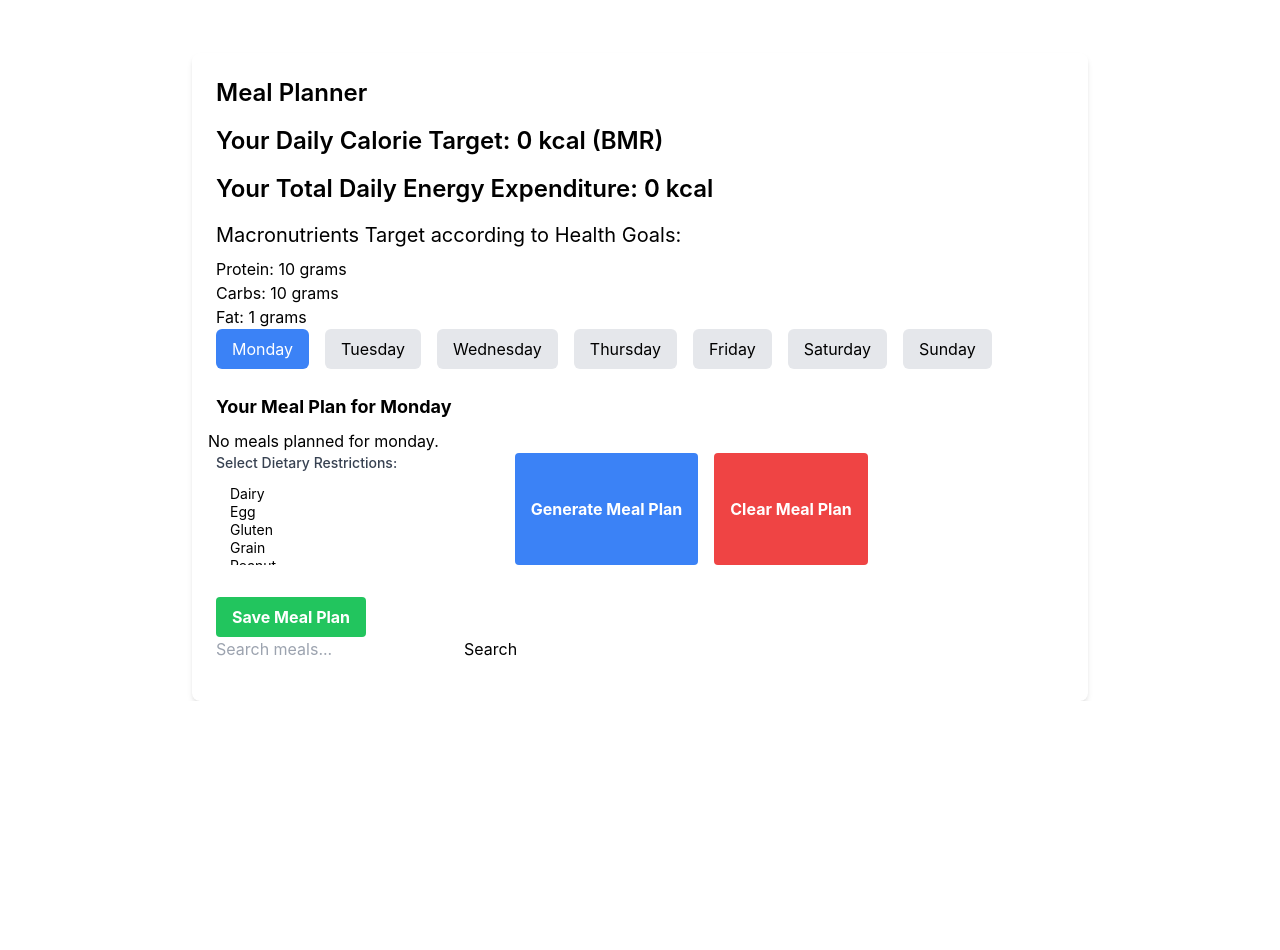
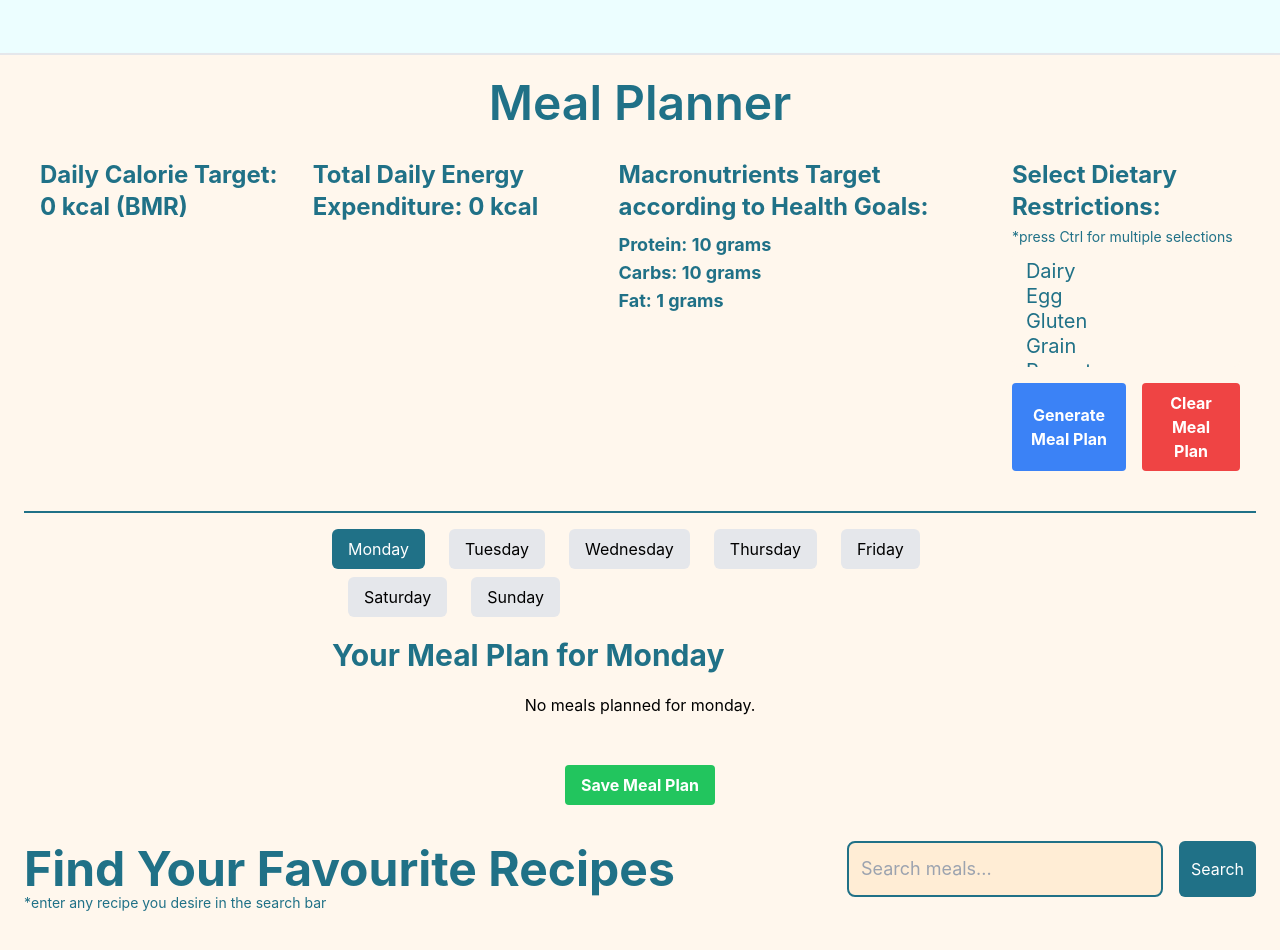
Before and after one commit to AbhiRaa/SOIL, a React (Create React App) app in the folder soil-organic/: page /meal in a window 1280 px wide. Shown: the part 180-1130 px from the top of the page. Before the commit the page ends 881 px from the top, so only its background shows below. Built offline with nearby package versions, Linux system fonts and the light colour scheme.

Commit message:
styled meal planner

```diff
--- a/soil-organic/src/components/MealCard.js
+++ b/soil-organic/src/components/MealCard.js
@@ -1,12 +1,12 @@
 const MealCard = ({ meal }) => {
 
     return (
-        <div className="px-2 w-full md:w-1/3">
-          <div className="bg-white p-4 rounded-lg shadow">
-            <img src={`https://spoonacular.com/recipeImages/${meal.id}-312x231.${meal.imageType}`} alt={meal.title} className="w-full h-32 object-cover rounded-lg" />
+        <div className="border border-primary text-orange-600 rounded-lg p-4 bg-orange-100 w-64 shadow-lg">
+          <div>
+            <img src={`https://spoonacular.com/recipeImages/${meal.id}-312x231.${meal.imageType}`} alt={meal.title} className="w-full h-40 object-cover rounded-t-lg" />
             <h4 className="mt-2 font-bold">{meal.title}</h4>
-            {meal.readyInMinutes && <p>Prep Time: {meal.readyInMinutes} minutes</p>}
-            {meal.servings && <p>Servings: {meal.servings}</p>}
+            {meal.readyInMinutes && <p className="font-bold">Prep Time: {meal.readyInMinutes} min</p>}
+            {meal.servings && <p className="font-bold">Servings: {meal.servings}</p>}
             {meal.sourceUrl && (
             <a href={meal.sourceUrl} target="_blank" rel="noopener noreferrer" className="text-blue-500 hover:text-blue-600 transition duration-300 ease-in-out">
                 View Recipe
--- a/soil-organic/src/components/MealSearch.js
+++ b/soil-organic/src/components/MealSearch.js
@@ -10,9 +10,11 @@ function MealSearch({ onSearch }) {
   };
 
   return (
-    <div>
-      <input type="text" value={query} onChange={(e) => setQuery(e.target.value)} placeholder="Search meals..." />
-      <button onClick={handleSearch}>Search</button>
+    <div >
+      <div className='flex gap-4'>
+      <input type="text" className='text-lg border-primary border-2 rounded-lg bg-orange-100 p-3 text-primary' value={query} onChange={(e) => setQuery(e.target.value)} placeholder="Search meals..." />
+      <button onClick={handleSearch} className='bg-primary rounded-md p-3 text-white'>Search</button>
+      </div>
     </div>
   );
 }
--- a/soil-organic/src/components/NutritionChart.js
+++ b/soil-organic/src/components/NutritionChart.js
@@ -36,9 +36,9 @@ const NutritionChart = ({ nutritionData }) => {
   };
 
   return (
-    <div>
+    <div className='m-4'>
       <Pie data={data} options={options} />
-      <div className="nutrition-info">
+      <div className="nutrition-info text-primary text-lg">
         <p><strong>Calories:</strong> {nutritionData.calories.toFixed(0)} kcal</p>
         <p><strong>Protein:</strong> {nutritionData.protein.toFixed(0)} grams</p>
         <p><strong>Carbs:</strong> {nutritionData.carbohydrates.toFixed(0)} grams</p>
--- a/soil-organic/src/pages/MealPlanningApp.js
+++ b/soil-organic/src/pages/MealPlanningApp.js
@@ -214,57 +214,30 @@ function MealPlanningApp() {
   };
 
   return (
-    <div>
+    <div className="bg-cyan-50">
       <Navigator />
-      <div className="max-w-4xl mx-auto mt-6 p-6 bg-white rounded-lg shadow-md">
-        <h2 className="text-2xl font-semibold mb-4">Meal Planner</h2>
-        <h2 className="text-2xl font-semibold mb-4">Your Daily Calorie Target: {dailyCalories.toFixed(0)} kcal (BMR)</h2>
-        <h2 className="text-2xl font-semibold mb-4">Your Total Daily Energy Expenditure: {tdee.toFixed(0)} kcal</h2>
+      <div className="max-w-full mx-auto mt-6 p-6 bg-orange-50 border-t-2 shadow-md">
+        <h2 className="text-5xl font-semibold mb-4 text-primary flex justify-center">Meal Planner</h2>
+        <div className="flex gap-5 justify-evenly mt-4 p-4">
+        <h2 className="text-2xl font-bold mb-4 text-primary">Daily Calorie Target: {dailyCalories.toFixed(0)} kcal (BMR)</h2>
+        <h2 className="text-2xl font-bold mb-4 text-primary">Total Daily Energy Expenditure: {tdee.toFixed(0)} kcal</h2>
         {macros && (
-          <>
-            <div className="text-xl mb-2">Macronutrients Target according to Health Goals:</div>
-            <ul>
+          <div className="text-2xl mb-2 text-primary font-bold">
+            <h2 className="mb-2">Macronutrients Target according to Health Goals:</h2>
+            <ul className="text-primary text-lg font-bold">
               <li>Protein: {macros.protein} grams</li>
               <li>Carbs: {macros.carbs} grams</li>
               <li>Fat: {macros.fat} grams</li>
             </ul>
-          </>
-        )}
-        {/* Weekly Menu Navigation */}
-        <div className="flex space-x-4 overflow-auto">
-          {daysOfWeek.map((day) => (
-            <button
-              key={day}
-              onClick={() => handleDaySelection(day)}
-              className={`py-2 px-4 rounded-md ${selectedDay === day.toLowerCase() ? 'bg-blue-500 text-white' : 'bg-gray-200'}`}
-            >
-              {day}
-            </button>
-          ))}
-        </div>
-
-        {/* Meal Plan and Nutrition Chart for the Selected Day */}
-        <div className="flex flex-wrap mt-6">
-          <div className="w-full lg:w-1/2">
-            <h3 className="font-bold text-lg mb-2">Your Meal Plan for {selectedDay.charAt(0).toUpperCase() + selectedDay.slice(1)}</h3>
-             {/* Render meals for the selected day */}
-            <div className="flex flex-wrap -mx-2">
-              {renderMealsForDay(selectedDay)}
-            </div>
-          </div>
-          {/* Conditionally render the NutritionChart component if nutritional data is available */}
-        {selectedDayNutrition && (
-          <div className="w-full lg:w-1/3 mt-4 lg:mt-0 lg:ml-4">
-            <NutritionChart nutritionData={selectedDayNutrition} />
           </div>
         )}
-        </div>
-        {/* Meal Plan Generation and Dietary Restrictions */}
-        <div className="flex flex-wrap gap-4">
+
+        <div className="flex-col gap-4">
           {/* Multi-select dropdown for dietary restrictions */}
-          <div className="w-full md:w-1/2 lg:w-1/3">
-            <label htmlFor="intolerances" className="block text-sm font-medium text-gray-700 mb-1">Select Dietary Restrictions:</label>
-            <select multiple id="intolerances" name="intolerances" value={intolerances} onChange={handleChangeIntolerance} className="form-multiselect block w-full mt-1 pl-3 pr-10 py-2 text-base border-gray-300 focus:outline-none focus:ring-indigo-500 focus:border-indigo-500 sm:text-sm rounded-md">
+          <div className="w-full flex-col gap-3">
+            <label htmlFor="intolerances" className="block text-2xl font-bold text-primary  mb-1">Select Dietary Restrictions:</label>
+            <p className="text-primary text-sm">*press Ctrl for multiple selections</p>
+            <select multiple id="intolerances" name="intolerances" value={intolerances} onChange={handleChangeIntolerance} className="form-multiselect bg-orange-50 block w-full mt-1 pl-3 pr-10 py-2 text-primary text-xl border-gray-300 focus:outline-none focus:ring-primary focus:border-primary  rounded-md">
               {intoleranceOptions.map(option => (
                 <option key={option.value} value={option.value}>{option.label}</option>
               ))}
@@ -272,7 +245,7 @@ function MealPlanningApp() {
           </div>
 
         {/* Generate and Clear Meal Plan Buttons */}
-        <div className="flex gap-4 mt-4 md:mt-0">
+        <div className="flex gap-4 mt-4 ">
           <button onClick={handleGenerateMealPlan} className="bg-blue-500 hover:bg-blue-700 text-white font-bold py-2 px-4 rounded">Generate Meal Plan</button>
           {loading && <p>Loading meals...</p>}
           {error && <p>Error: {error}</p>}
@@ -280,16 +253,60 @@ function MealPlanningApp() {
         </div>
         </div>
 
-        {/* Save Meal Plan Button */}
-        <div className="mt-8">
-          <button onClick={handleSaveMealPlan} className="bg-green-500 hover:bg-green-700 text-white font-bold py-2 px-4 rounded">Save Meal Plan</button>
         </div>
 
-        <MealSearch onSearch={handleMealSearch} />
+        {/* Meal Plan and Nutrition Chart for the Selected Day */}
+        <div className="md:flex   mt-6 border-t-2 justify-around border-primary">
+          <div className="w-full lg:w-1/2 m-4">
+            {/* Weekly Menu Navigation */}
+            <div className="flex gap-4 justify-between">
+            <div className="flex flex-wrap gap-2 space-x-4 overflow-auto">
+            {daysOfWeek.map((day) => (
+            <button
+              key={day}
+              onClick={() => handleDaySelection(day)}
+              className={`py-2 px-4 active:bg-primary rounded-md ${selectedDay === day.toLowerCase() ? 'bg-primary text-white' : 'bg-gray-200'}`}
+            >
+              {day}
+            </button>
+          ))}
+          </div>
+
+          </div>
+            <h3 className="font-bold text-3xl mt-5 mb-5 text-primary">Your Meal Plan for {selectedDay.charAt(0).toUpperCase() + selectedDay.slice(1)}</h3>
+             {/* Render meals for the selected day */}
+            <div className="flex flex-wrap justify-center gap-5 mx-2">
+              {renderMealsForDay(selectedDay)}
+            </div>
+          </div>
+          {/* Conditionally render the NutritionChart component if nutritional data is available */}
+        {selectedDayNutrition && (
+          <div className="w-full border-l-2 border-sm border-primary p-2 lg:w-1/3 mt-4 lg:mt-0 lg:ml-4">
+            <h1 className="text-5xl text-center mb-6 text-primary"> Your Daily Macros</h1>
+            <NutritionChart nutritionData={selectedDayNutrition} />
+          </div>
+        )}
+        </div>
+        {/* Meal Plan Generation and Dietary Restrictions */}
+        {/* Save Meal Plan Button */}
+            <div className="mt-8 flex justify-center">
+              <button onClick={handleSaveMealPlan} className="bg-green-500 hover:bg-green-700 text-white font-bold py-2 px-4 rounded">Save Meal Plan</button>
+            </div>
+        <div className="mt-5 flex-col justify-between">
+          <div className="flex justify-between items-center">
+            <div>
+            <h1 className="text-5xl mt-5 text-primary text-bold">Find Your Favourite Recipes</h1>
+            <p className="text-sm text-primary">*enter any recipe you desire in the search bar</p>
+            </div>
+            <div className="searchbox">
+            <MealSearch onSearch={handleMealSearch} />
+            </div>
+          </div>
         {loading && <p>Loading meals...</p>}
         {error && <p>Error: {error}</p>}
         <MealList meals={meals} onAdd={handleAddMeal} />
         {/* <MealPlanner selectedMeals={selectedMeals} onRemove={handleRemoveMeal} /> */}
+        </div>
       </div>
     </div>
   );
--- a/soil-organic/src/pages/Specials.js
+++ b/soil-organic/src/pages/Specials.js
@@ -13,7 +13,7 @@ function Specials() {
        <div className="absolute right-0 top-1/4 -translate-y-1/3 translate-x-2/3 z-15">
         <img src={imagePeeking1} alt="" className="w-auto" />
         </div>
-       <div className="absolute left-0 top-1/2  -translate-y-1/2 -translate-x-1/2 z-30">
+       <div className="absolute left-0 top-1/4  -translate-y-1/3 -translate-x-2/3 z-30">
         <img src={imagePeeking1} alt="" className="w-auto" />
       </div>
       <Navigator/>
```
Also changed, not shown: soil-organic/src/components/MealList.js (+5 -5 lines).
